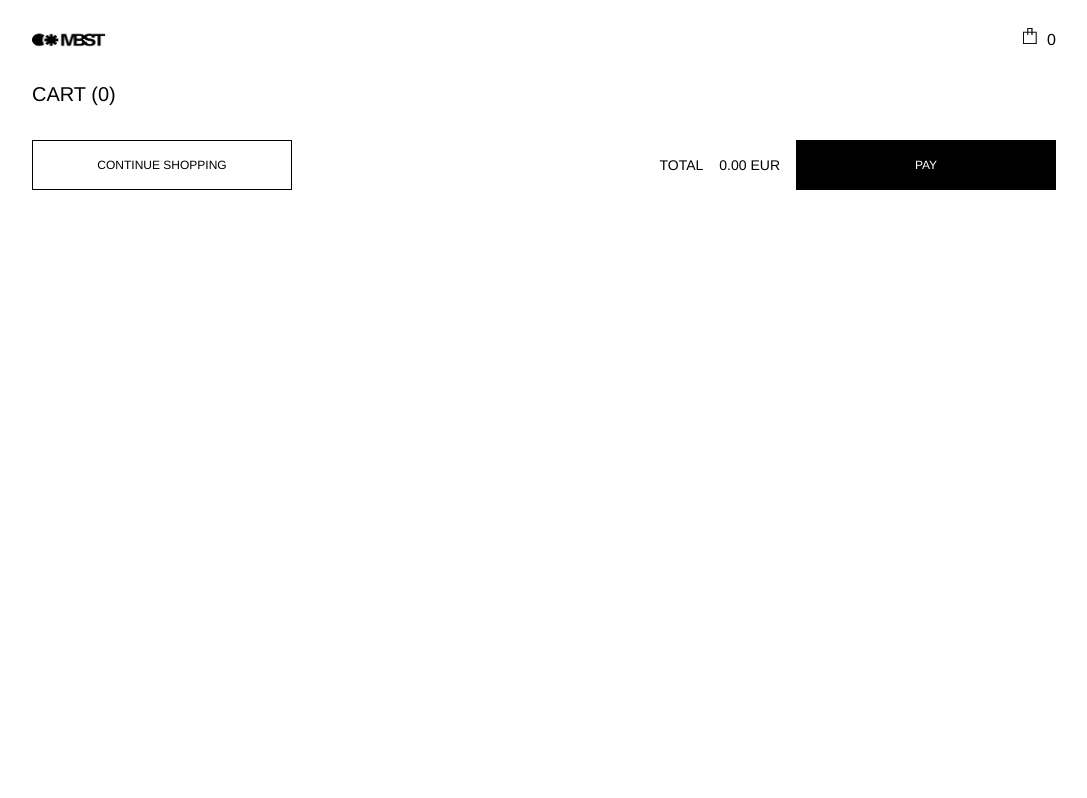
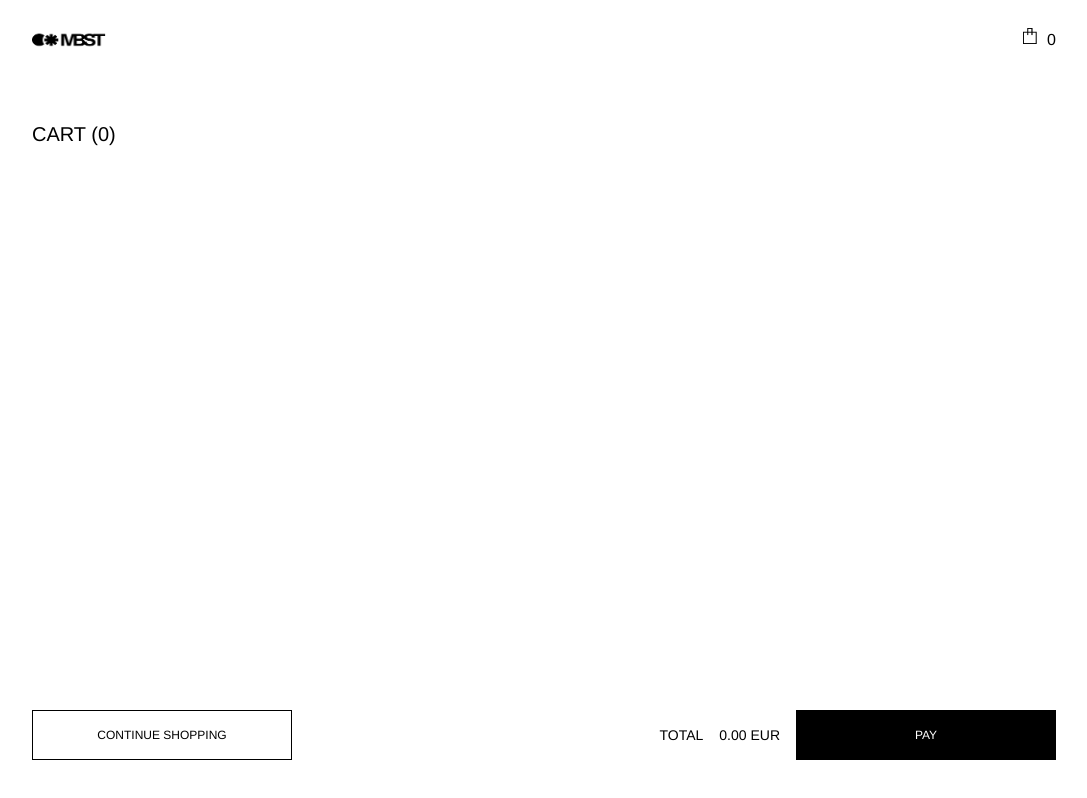
Before and after one commit to aoa87/zara-challenge-mobiles, a Next.js app: page /shopping-cart in a window 1280 px wide. Shown: the whole page, without its empty margins (96-1183 px from the left). Built offline with nearby package versions, Linux system fonts and the light colour scheme.

Commit message:
feat: Added remove functionality to items in shopping cart. Fixed total summary in the cart to be displayed always at the bottom of the screen

```diff
--- a/src/app/layout.tsx
+++ b/src/app/layout.tsx
@@ -20,7 +20,7 @@ export default function RootLayout({
       <body className="flex flex-col h-screen px-4 sm:px-6 md:px-8 lg:px-16 xl:px-32">
         <CartProvider>
           <MainHeader />
-          <main className="flex-grow mt-20">{children}</main>
+          <main className="flex-grow mt-20 lg:mt-30">{children}</main>
         </CartProvider>
       </body>
     </html>
--- a/src/sections/shopping-cart/shopping-cart-item.tsx
+++ b/src/sections/shopping-cart/shopping-cart-item.tsx
@@ -3,9 +3,10 @@ import Image from "next/image";
 
 interface ShoppingCartItemProps {
   item: CartItem;
+  onRemove: (itemId: string) => void;
 }
 
-const ShoppingCartItem: React.FC<ShoppingCartItemProps> = ({ item }) => {
+const ShoppingCartItem: React.FC<ShoppingCartItemProps> = ({ item, onRemove }) => {
   return (
     <div className="flex flex-row items-start gap-4 mb-8">
       <div className="w-[200px] md:w-[260px] h-[200px] md:h-[320px] shrink-0">
@@ -22,7 +23,12 @@ const ShoppingCartItem: React.FC<ShoppingCartItemProps> = ({ item }) => {
         <div>{item.description}</div>
         <div className="mt-6">{item.price} EUR</div>
         <div className="flex-grow"></div>
-        <button className="text-[#DF0000] text-left">Remove</button>
+        <button
+          className="text-[#DF0000] text-left cursor-pointer"
+          onClick={() => onRemove(item.id)}
+        >
+          Remove
+        </button>
       </div>
     </div>
   );
--- a/src/sections/shopping-cart/shopping-cart-list.tsx
+++ b/src/sections/shopping-cart/shopping-cart-list.tsx
@@ -3,6 +3,7 @@
 import useCart from "@/shared/useCart";
 import ShoppingCartItem from "./shopping-cart-item";
 import { useRouter } from "next/navigation";
+import { useCallback } from "react";
 
 const Total = ({ totalAmount }: { totalAmount: number }) => {
   return (
@@ -36,17 +37,26 @@ const PayButton = () => {
 };
 
 const ShoppingCartList = () => {
-  const { state } = useCart();
+  const { state, removeItem } = useCart();
   const { items } = state;
   const itemCount = state.items.reduce((total, item) => total + item.quantity, 0);
   const totalAmount = state.items.reduce((total, item) => total + item.price * item.quantity, 0);
 
+  const handleRemoveItem = useCallback(
+    (itemId: string) => {
+      removeItem(itemId);
+    },
+    [removeItem],
+  );
+
   return (
-    <div className="mb-8">
+    <div className="flex flex-col min-h-[calc(100vh-100px)] lg:min-h-[calc(100vh-160px)] mb-4">
       <div className="text-xl mb-8">CART ({itemCount})</div>
-      {items.map((item) => (
-        <ShoppingCartItem key={item.id} item={item} />
-      ))}
+      <div className="grow">
+        {items.map((item) => (
+          <ShoppingCartItem key={item.id} item={item} onRemove={handleRemoveItem} />
+        ))}
+      </div>
 
       <div className="flex flex-col md:flex-row">
         <div className="md:hidden mb-6">
```
